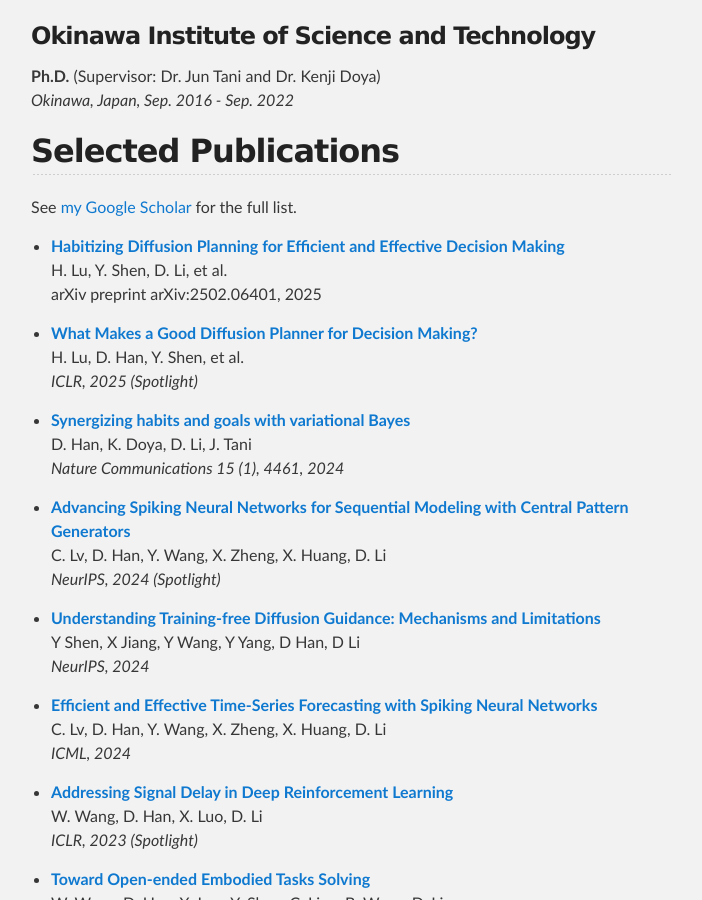
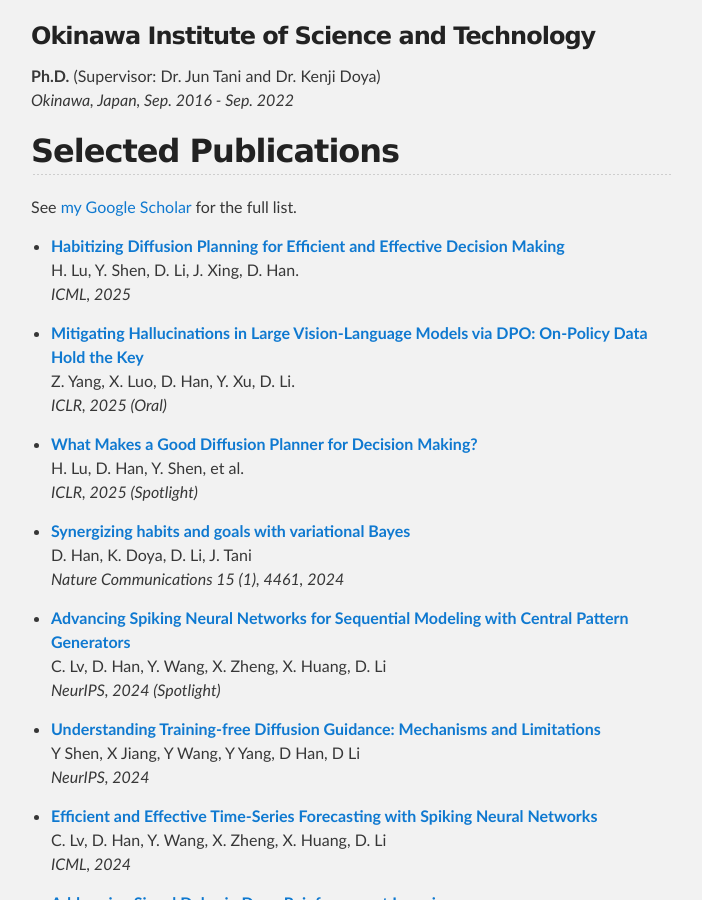
Before and after one commit to FrostHan/FrostHan.github.io, a Jekyll site: the page built from index.md, in a window 1280 px wide and 900 px high, scrolled down 1157 px. Shown: the whole window, without its empty margins (289-991 px from the left). Built offline with Jekyll 4.4.1, drawn with Linux system fonts in a browser that asks for light colours.

Commit message:
Update index.md

```diff
--- a/index.md
+++ b/index.md
@@ -35,9 +35,13 @@
 
 See [my Google Scholar](https://scholar.google.com/citations?user=3V_9fRUAAAAJ) for the full list.
 
-- [**Habitizing Diffusion Planning for Efficient and Effective Decision Making**](https://arxiv.org/abs/2502.06401)
-    H. Lu, Y. Shen, D. Li, et al.
-    arXiv preprint arXiv:2502.06401, 2025
+- [**Habitizing Diffusion Planning for Efficient and Effective Decision Making**](https://bayesbrain.github.io/)
+    H. Lu, Y. Shen, D. Li, J. Xing, D. Han.
+    *ICML, 2025*
+
+- [**Mitigating Hallucinations in Large Vision-Language Models via DPO: On-Policy Data Hold the Key**](https://opa-dpo.github.io/)
+   Z. Yang, X. Luo, D. Han, Y. Xu, D. Li.
+   *ICLR, 2025 (Oral)*
 
 - [**What Makes a Good Diffusion Planner for Decision Making?**](https://openreview.net/forum?id=7BQkXXM8Fy)
    H. Lu, D. Han, Y. Shen, et al.
```
